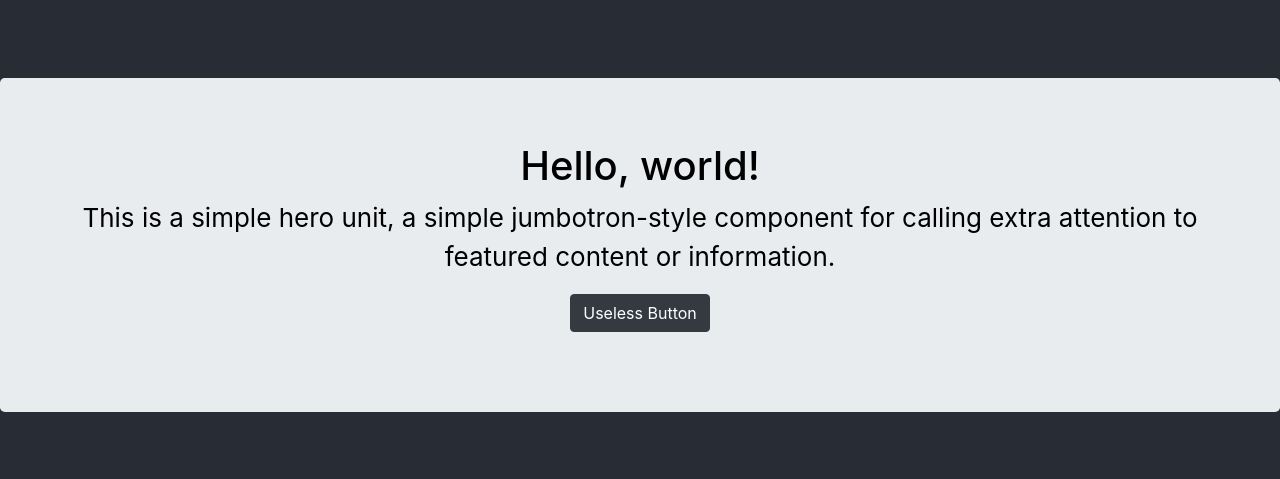
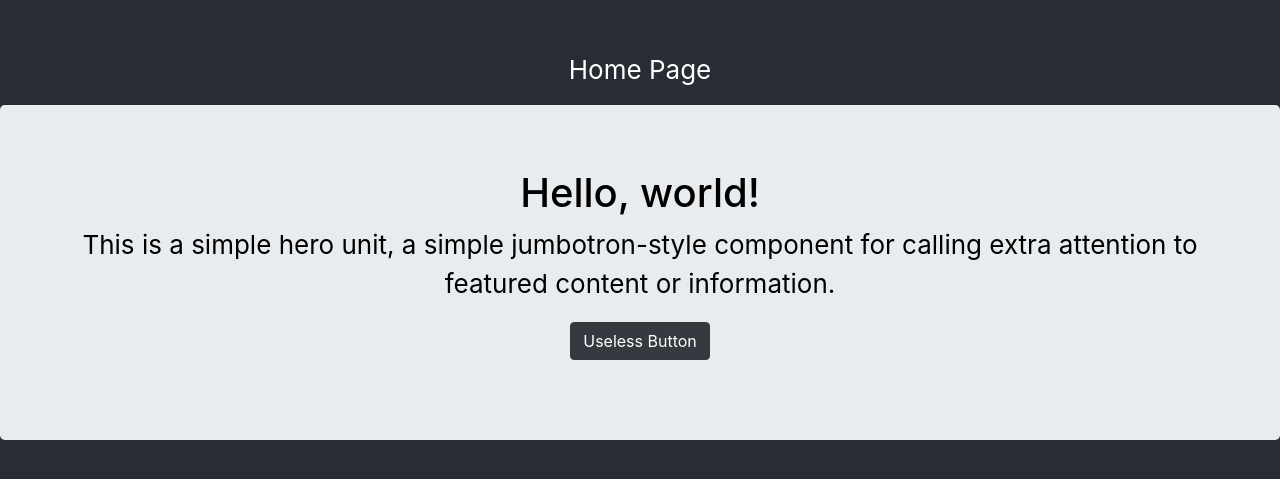
Before and after one commit to abishekpadaki/howathon_2019_cae, a React (Create React App) app in the folder howathon_app/: page / in a window 1280 px wide. Shown: the part 139-618 px from the top of the page. Built offline with nearby package versions, Linux system fonts and the light colour scheme.

Commit message:
Added HomePage feature

```diff
--- a/howathon_app/src/App.js
+++ b/howathon_app/src/App.js
@@ -1,5 +1,5 @@
 import React from 'react';
-import DummyComponent from './components/dummy';
+import HomePage from './features/homepage';
 import './App.css';
 
 function App() {
@@ -7,7 +7,7 @@ function App() {
     <div className="App">
       <header className="App-header">
 
-        <DummyComponent/>
+        <HomePage/>
 
       </header>
     </div>
--- /dev/null
+++ b/howathon_app/src/features/homepage.js
@@ -0,0 +1,20 @@
+import React from 'react';
+import DummyComponent from '../components/dummy';
+
+export default class HomePage extends React.Component{
+    constructor(props){
+        super(props);
+    }
+
+    render(){
+        return (
+            <>
+            <p>Home Page</p>
+            <DummyComponent/>
+            </>
+        )
+
+
+    }
+
+}
```
